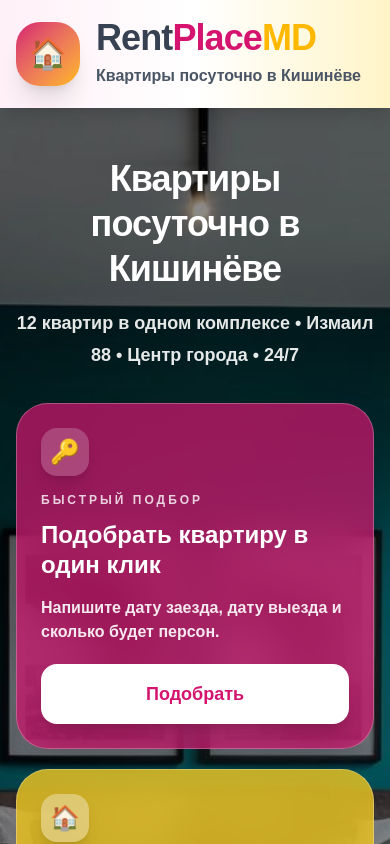
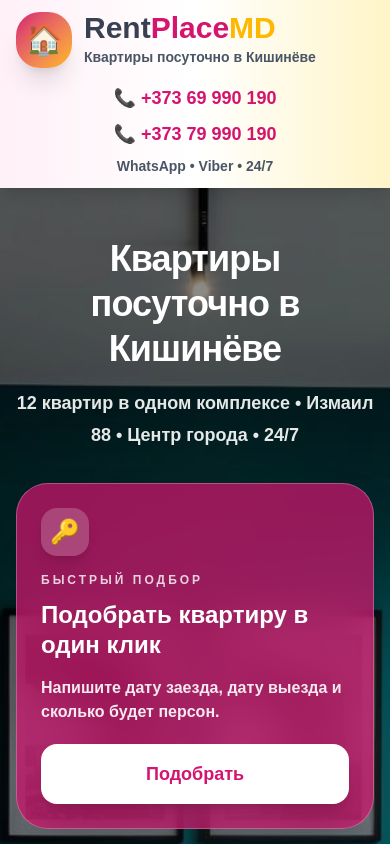
Before and after one commit to zavturandrei-glitch/rentplacemd, a Next.js app: page / in a window 390 px wide. Shown: the top 844 px of the page. Built offline with nearby package versions, Linux system fonts and the light colour scheme.

Commit message:
mobile header

```diff
--- a/components/Header.tsx
+++ b/components/Header.tsx
@@ -1,52 +1,57 @@
 export default function Header() {
   return (
     <header className="sticky top-0 z-50 bg-gradient-to-r from-[#fff0f7] via-white to-[#fff4c7] shadow-lg">
-      <div className="mx-auto flex max-w-7xl items-center justify-between px-4 py-5 sm:px-6 lg:px-8">
-        <div className="flex items-center gap-4">
-          <div className="flex h-16 w-16 items-center justify-center rounded-3xl bg-gradient-to-br from-[#d4146f] to-[#ffb800] text-3xl shadow-xl">
+      <div className="mx-auto max-w-7xl px-4 py-3 sm:px-6 lg:px-8">
+        <div className="flex flex-col gap-4 lg:flex-row lg:items-center lg:justify-between">
+
+          <div className="flex items-center gap-3">
+            <div className="flex h-14 w-14 sm:h-16 sm:w-16 items-center justify-center rounded-3xl bg-gradient-to-br from-[#d4146f] to-[#ffb800] text-3xl shadow-xl">
               🏠
             </div>
 
             <div>
-            <div className="text-4xl font-black tracking-tight leading-none">
+              <div className="text-3xl sm:text-4xl font-black leading-none">
                 <span className="text-[#374151]">Rent</span>
                 <span className="text-[#d4146f]">Place</span>
                 <span className="text-[#ffb800]">MD</span>
               </div>
 
-            <p className="mt-2 text-base font-bold text-gray-600">
+              <p className="mt-1 text-sm sm:text-base font-bold text-gray-600">
                 Квартиры посуточно в Кишинёве
               </p>
             </div>
           </div>
 
-        <div className="hidden rounded-3xl border border-white/80 bg-white/80 px-10 py-4 text-center shadow-md lg:block">
+          <div className="hidden lg:block rounded-3xl border border-white/80 bg-white/80 px-10 py-4 text-center shadow-md">
             <p className="text-xl font-black text-gray-950">
               12 квартир в одном доме
             </p>
+
             <p className="mt-1 text-lg font-black text-[#d4146f]">
               От 800 лей • Заселение 24/7
             </p>
           </div>
 
-        <div className="hidden text-right sm:block">
+          <div className="flex flex-col gap-2 text-center lg:text-right">
             <a
               href="tel:+37369990190"
-            className="block text-2xl font-black leading-tight text-[#d4146f]"
+              className="text-lg sm:text-2xl font-black text-[#d4146f]"
             >
               📞 +373 69 990 190
             </a>
 
             <a
               href="tel:+37379990190"
-            className="mt-1 block text-2xl font-black leading-tight text-[#d4146f]"
+              className="text-lg sm:text-2xl font-black text-[#d4146f]"
             >
               📞 +373 79 990 190
             </a>
 
-          <p className="mt-2 text-sm font-bold text-gray-600">
+            <p className="text-sm font-bold text-gray-600">
               WhatsApp • Viber • 24/7
             </p>
+          </div>
+
         </div>
       </div>
     </header>
```
Lines whose indentation alone changed are shown as unchanged.
